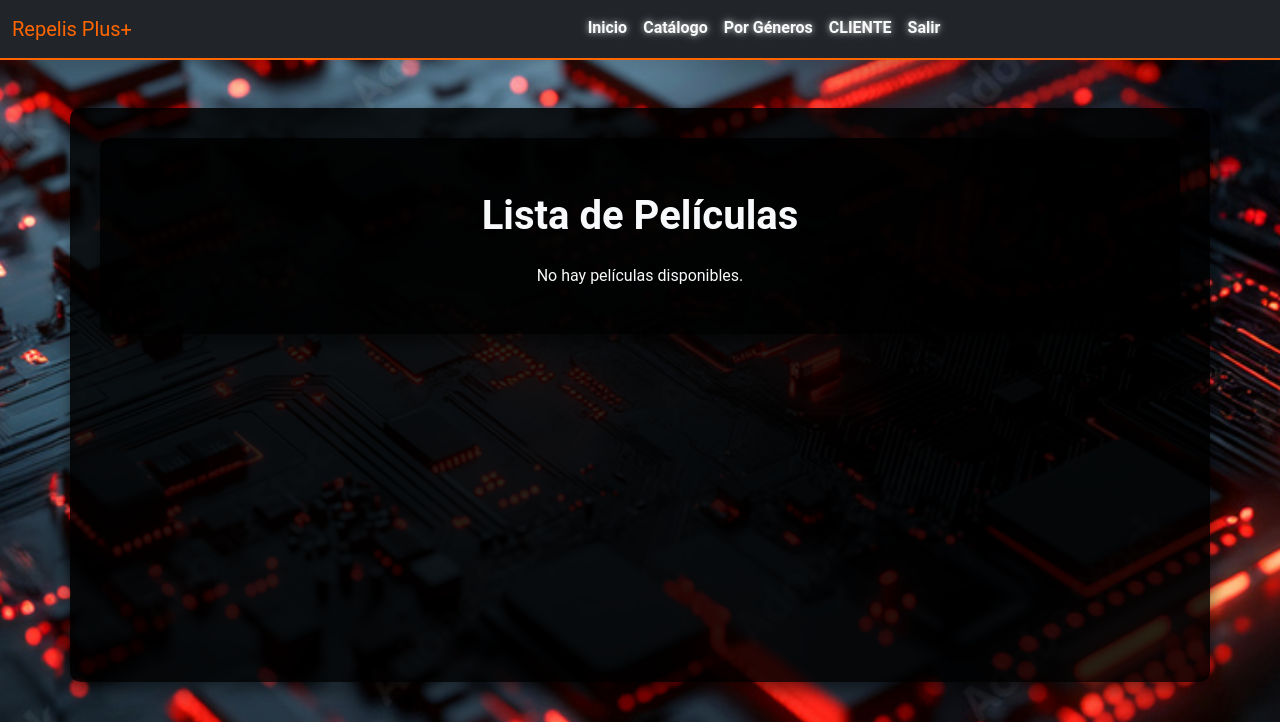
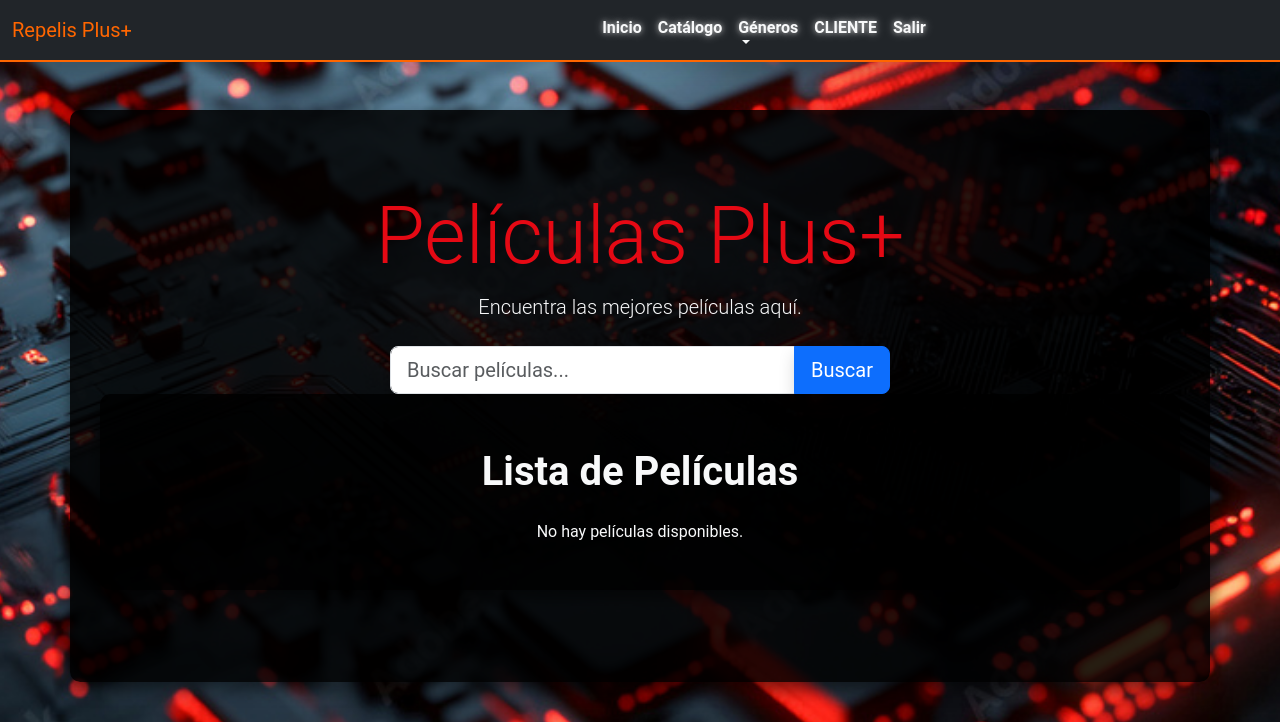
Before and after one commit to alexjhoel369/sistema_peliculas, a Flask app: template templates/cliente/index.html in a window 1280 px wide. Shown: the top 722 px of the page. Run offline with Flask 3, Linux system fonts and the light colour scheme; the template is opened without the code that fills it, so the values that code supplies are empty.

Commit message:
Actualizacion e implementacion de busqueda_client

```diff
--- a/templates/cliente/base.html
+++ b/templates/cliente/base.html
@@ -21,19 +21,31 @@
       <div class="collapse navbar-collapse" id="navbarNav">
         <ul class="navbar-nav ms-auto">
           <li class="nav-item">
-            <a class="nav-link {% if request.path == '/' %}active{% endif %}" href="{{ url_for('client.index') }}">Inicio</a>
+            <a class="nav-link {% if request.path == '/' %}active{% endif %}"
+              href="{{ url_for('client.index') }}">Inicio</a>
           </li>
           <li class="nav-item">
-            <a class="nav-link {% if request.path == '/catalogo' %}active{% endif %}" href="{{ url_for('client.catalogo') }}">Catálogo</a>
+            <a class="nav-link {% if request.path == '/catalogo' %}active{% endif %}"
+              href="{{ url_for('client.catalogo') }}">Catálogo</a>
           </li>
-          <li class="nav-item">
-            <a class="nav-link {% if request.path == '/generos' %}active{% endif %}" href="{{ url_for('client.generos') }}">Por Géneros</a>
+          <li class="nav-item dropdown">
+            <a class="nav-link dropdown-toggle" href="#" id="dropdownGenero" role="button" data-bs-toggle="dropdown"
+              aria-expanded="false">
+              Géneros
+            </a>
+            <ul class="dropdown-menu" aria-labelledby="dropdownGenero">
+              {% for genero in generos %}
+              <li><a class="dropdown-item" href="{{ url_for('client.generos', genero_id=genero.id) }}">{{ genero.genero
+                  }}</a></li>
+              {% endfor %}
+            </ul>
           </li>
           <li class="nav-item">
             <a class="nav-link {% if request.path == '/login' %}active{% endif %}" href="#">CLIENTE</a>
           </li>
           <li class="nav-item">
-            <a class="nav-link text-danger {% if request.path == '/register' %}active{% endif %}" href="{{ url_for('auth.logout') }}">Salir</a>
+            <a class="nav-link text-danger {% if request.path == '/register' %}active{% endif %}"
+              href="{{ url_for('auth.logout') }}">Salir</a>
           </li>
         </ul>
       </div>
@@ -48,7 +60,8 @@
   </footer>
 
   <script src="https://cdn.jsdelivr.net/npm/bootstrap@5.3.3/dist/js/bootstrap.bundle.min.js"
-    integrity="sha384-YvpcrYf0tY3lHB60NNkmXc5s9fDVZLESaAA55NDzOxhy9GkcIdslK1eN7N6jIeHz" crossorigin="anonymous"></script>
+    integrity="sha384-YvpcrYf0tY3lHB60NNkmXc5s9fDVZLESaAA55NDzOxhy9GkcIdslK1eN7N6jIeHz"
+    crossorigin="anonymous"></script>
 </body>
 
 </html>
--- a/templates/cliente/index.html
+++ b/templates/cliente/index.html
@@ -3,6 +3,24 @@
 {% block title %}PELÍCULAS{% endblock %}
 
 {% block content %}
+<div class="text-center mt-5">
+    <!-- Título principal -->
+    <h1 class="display-1 text-gradient">Películas Plus+</h1>
+    <p class="lead">Encuentra las mejores películas aquí.</p>
+
+    <!-- Buscador de películas -->
+    <form class="search-bar mx-auto mt-4" action="{{ url_for('client.buscar') }}" method="GET"
+        style="max-width: 500px;">
+        <div class="input-group">
+            <input type="text" class="form-control form-control-lg shadow" name="q" placeholder="Buscar películas..."
+                aria-label="Buscar películas..." required>
+            <button class="btn btn-lg btn-primary shadow" type="submit">
+                <i class="fas fa-search"></i> Buscar
+            </button>
+        </div>
+    </form>
+
+</div>
 <div class="container">
     <h1 class="text-center my-4 text-light">Lista de Películas</h1>
     <div class="movie-grid">
--- a/views/client_view.py
+++ b/views/client_view.py
@@ -2,3 +2,6 @@ from flask import render_template
 
 def render_index(template_name):
     return render_template(template_name)
+
+def render_catalogo(peliculas, query=None):
+    return render_template('cliente/catalogo.html', peliculas=peliculas, query=query)
```
Also changed, not shown: controllers/client_controller.py (+15 -5 lines), templates/cliente/catalogo.html (+22 -1 lines).
